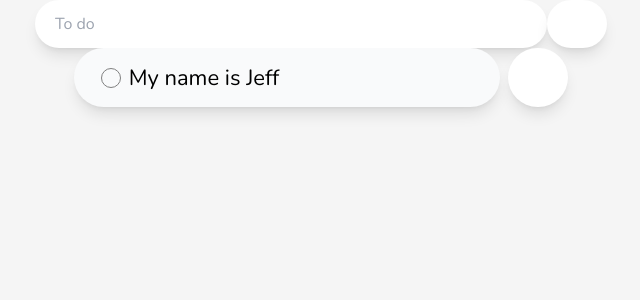
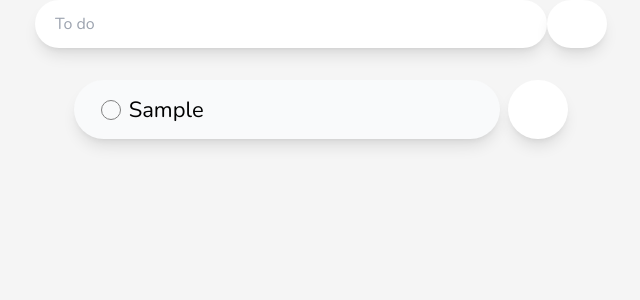
Before and after one commit to programmergeek/todo-list, a React (Create React App) app: page / in a window 1280 px wide. Both pictures are taken after typing "Sample" into the empty fields and a click on the button "Add". Shown: the top 300 px of the page, without its empty margins (319-959 px from the left). Built offline with nearby package versions, Linux system fonts and the light colour scheme; some icons are missing.

Commit message:
create list component

```diff
--- a/src/App.tsx
+++ b/src/App.tsx
@@ -2,7 +2,7 @@ import React, { useMemo, useState } from "react";
 import "./App.css";
 import { ListContext } from "./Context";
 import { InputForm } from "./Components/InputForm";
-import { ToDoItem } from "./Components";
+import { List } from "./Components";
 
 function App() {
   const [list, updateList] = useState<string[]>([]);
@@ -11,7 +11,7 @@ function App() {
     <ListContext.Provider value={value}>
       <div className="App">
         <InputForm />
-        <ToDoItem value="My name is Jeff" />
+        <List />
       </div>
     </ListContext.Provider>
   );
--- /dev/null
+++ b/src/Components/List.tsx
@@ -0,0 +1,19 @@
+import React, { useContext } from "react";
+import { ToDoItem } from ".";
+import { ListContext } from "../Context";
+
+export const List = () => {
+  const context = useContext(ListContext);
+
+  return (
+    <div className="mt-8">
+      {context.list.map((val, key) => {
+        return (
+          <div key={key} className="mt-2">
+            <ToDoItem value={val} />
+          </div>
+        );
+      })}
+    </div>
+  );
+};
--- a/src/Components/index.ts
+++ b/src/Components/index.ts
@@ -4,3 +4,4 @@ export * from "./InputFields";
 export * from "./CheckField";
 export * from "./InputFields";
 export * from "./ToDoItem";
+export * from "./List";
```
